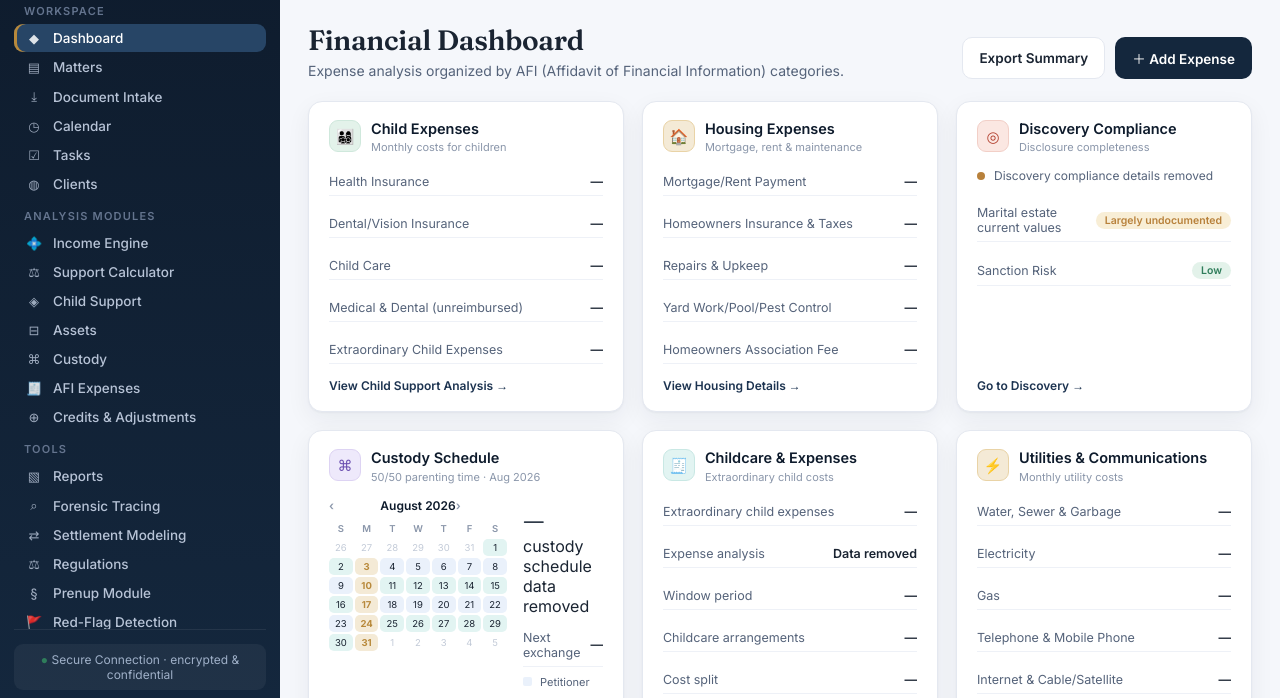
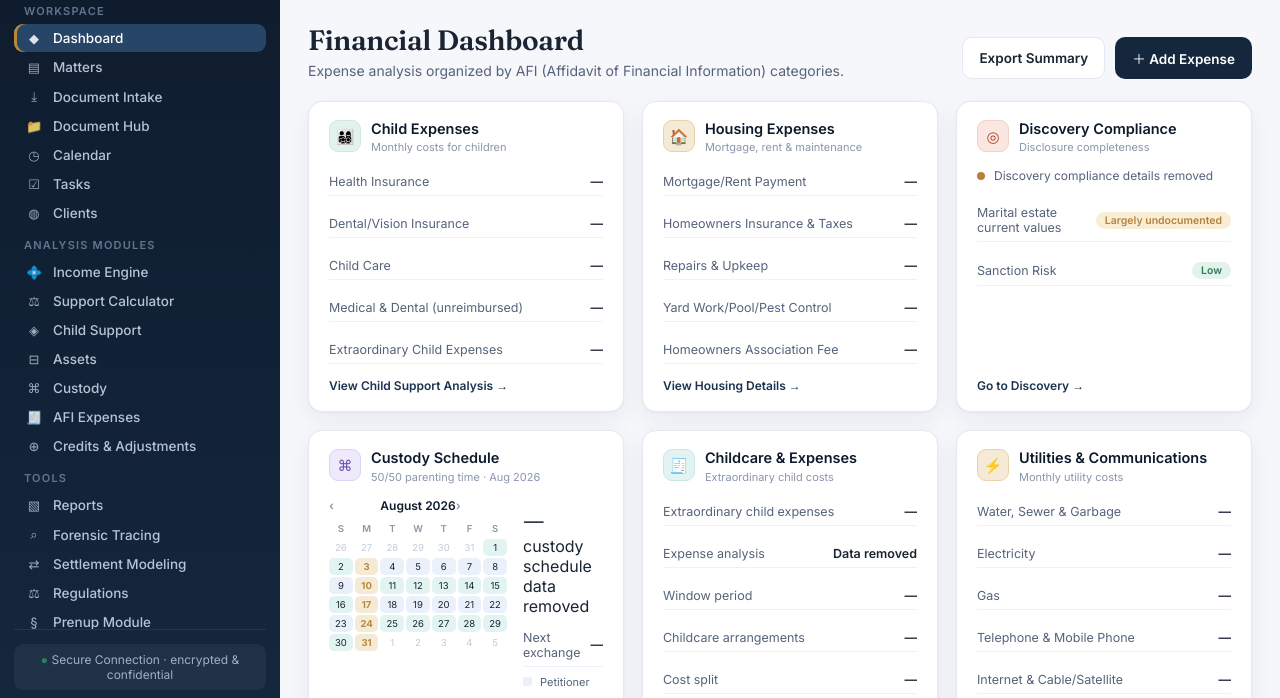
Before and after one commit to Tmattox12/veritaslegalintel, a website with bundled scripts: page index.html in a window 1280 px wide. Shown: the part 96-794 px from the top of the page. Built offline with nearby package versions, Linux system fonts and the light colour scheme; files whose address does not match are found by name.

Commit message:
Add Document Hub to shared sidebar

```diff
--- a/sidebar.html
+++ b/sidebar.html
@@ -15,6 +15,7 @@
     <a class="nav-item" href="index.html"><span class="nav-ico">◆</span> Dashboard</a>
     <a class="nav-item" href="index.html"><span class="nav-ico">▤</span> Matters</a>
     <a class="nav-item" href="discovery-intake.html"><span class="nav-ico">⤓</span> Document Intake</a>
+    <a class="nav-item" href="document-hub-master.html"><span class="nav-ico">📁</span> Document Hub</a>
     <a class="nav-item" href="schedules.html"><span class="nav-ico">◷</span> Calendar</a>
     <a class="nav-item" href="#"><span class="nav-ico">☑</span> Tasks</a>
     <a class="nav-item" href="#"><span class="nav-ico">◍</span> Clients</a>
```
